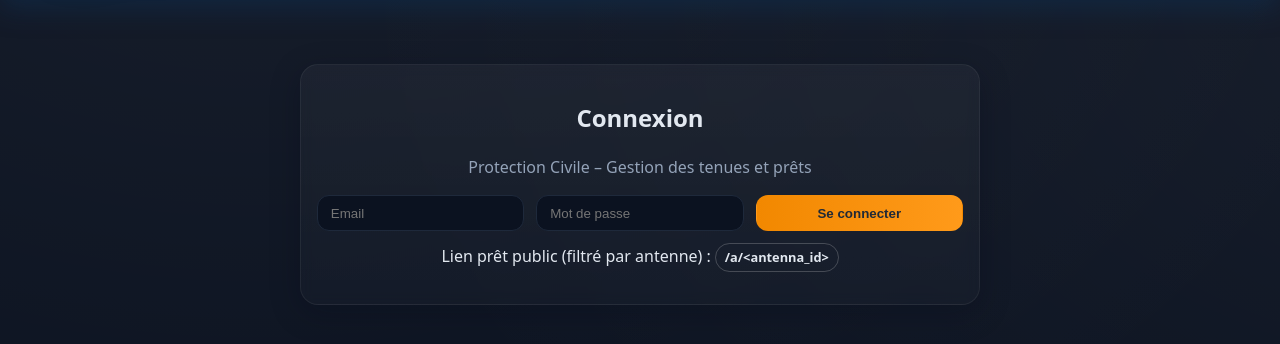
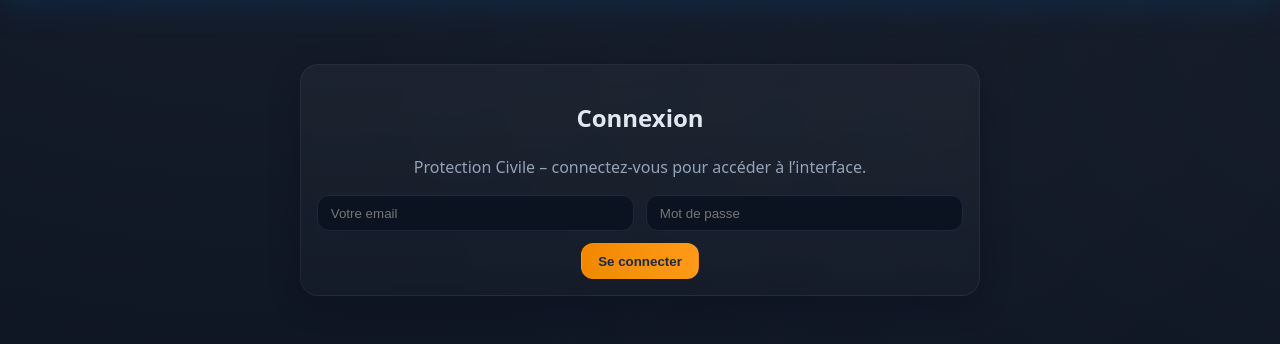
Before and after one commit to protec38/HABILLEMENT, a Flask app: page / in a window 1280 px wide. Shown: the part 85-429 px from the top of the page. Run offline with Flask 3, Linux system fonts and the light colour scheme; some libraries are stand-ins or nearby versions.

Commit message:
Update index.html

```diff
--- a/web/templates/index.html
+++ b/web/templates/index.html
@@ -5,8 +5,7 @@
   <title>Protection Civile - Habillement</title>
   <meta name="viewport" content="width=device-width, initial-scale=1" />
   <link rel="stylesheet" href="/static/app.css" />
-
-  <!-- Leaflet (si tu affiches une carte quelque part) -->
+  <!-- (Optionnel) Leaflet si vous utilisez une carte -->
   <link rel="stylesheet" href="https://unpkg.com/leaflet@1.9.4/dist/leaflet.css" crossorigin=""/>
   <script src="https://unpkg.com/leaflet@1.9.4/dist/leaflet.js" crossorigin=""></script>
 </head>
@@ -26,41 +25,55 @@
     <!-- Écran de connexion (masqué automatiquement sur /a/<id>) -->
     <section id="loginView" class="card center floating">
       <h1>Connexion</h1>
-      <p class="muted">Protection Civile – Gestion des tenues et prêts</p>
-      <div class="grid-3">
-        <input id="loginEmail" class="input" placeholder="Email" />
-        <input id="loginPass" class="input" type="password" placeholder="Mot de passe" />
+      <p class="muted">Protection Civile – connectez-vous pour accéder à l’interface.</p>
+      <div class="grid-2 mt">
+        <input id="loginEmail" type="email" class="input" placeholder="Votre email" />
+        <input id="loginPass" type="password" class="input" placeholder="Mot de passe" />
+      </div>
+      <div id="loginError" class="alert error hidden mt"></div>
+      <div class="mt">
         <button id="loginBtn" class="btn btn-primary" onclick="App.login()">Se connecter</button>
       </div>
-      <div id="loginError" class="alert hidden mt"></div>
-      <p class="mt">Lien prêt public (filtré par antenne) : <span class="badge">/a/&lt;antenna_id&gt;</span></p>
     </section>
 
-    <!-- VUES (injectées par app.js) -->
-    <section id="dashboard" class="screen hidden"></section>
+    <!-- Dashboard -->
+    <section id="dashboard" class="screen"></section>
+
+    <!-- Antennes -->
     <section id="antennes" class="screen hidden"></section>
+
+    <!-- Stock -->
     <section id="stock" class="screen hidden"></section>
+
+    <!-- Bénévoles -->
     <section id="benevoles" class="screen hidden"></section>
+
+    <!-- Prêts -->
     <section id="prets" class="screen hidden"></section>
+
+    <!-- Inventaire -->
     <section id="inventaire" class="screen hidden"></section>
-    <section id="analytics" class="screen hidden"></section>
+
+    <!-- Admin -->
     <section id="admin" class="screen hidden"></section>
+
+    <!-- Page publique de prêt (/a/<id>) -->
     <section id="pretPublic" class="screen hidden"></section>
+  </main>
 
-    <!-- MODAL (overlay + carte opaques) -->
-    <div id="modal" class="modal hidden">
-      <div class="modal-card">
-        <div class="modal-header">
-          <div id="modalTitle"></div>
-          <button class="btn btn-ghost" onclick="App.closeModal()">✕</button>
-        </div>
-        <div id="modalBody"></div>
+  <!-- Modal générique -->
+  <div id="modal" class="hidden">
+    <div class="box">
+      <div id="modalHeader">
+        <h3 id="modalTitle"></h3>
+        <button class="btn btn-ghost" onclick="App.closeModal()">✕</button>
       </div>
+      <div id="modalBody"></div>
     </div>
+  </div>
 
-    <!-- Zone des toasts -->
-    <div id="flash"></div>
-  </main>
+  <!-- Toast -->
+  <div id="flash"></div>
 
   <script src="/static/app.js"></script>
   <script>
```
